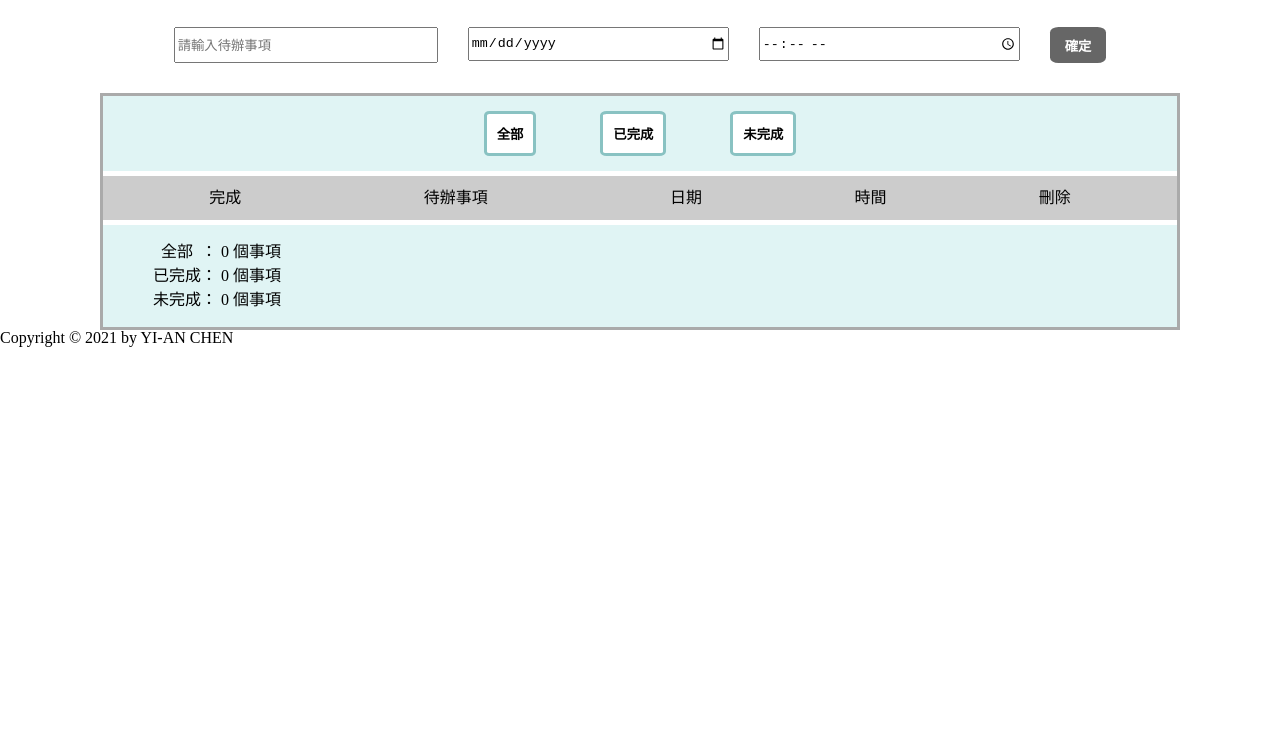
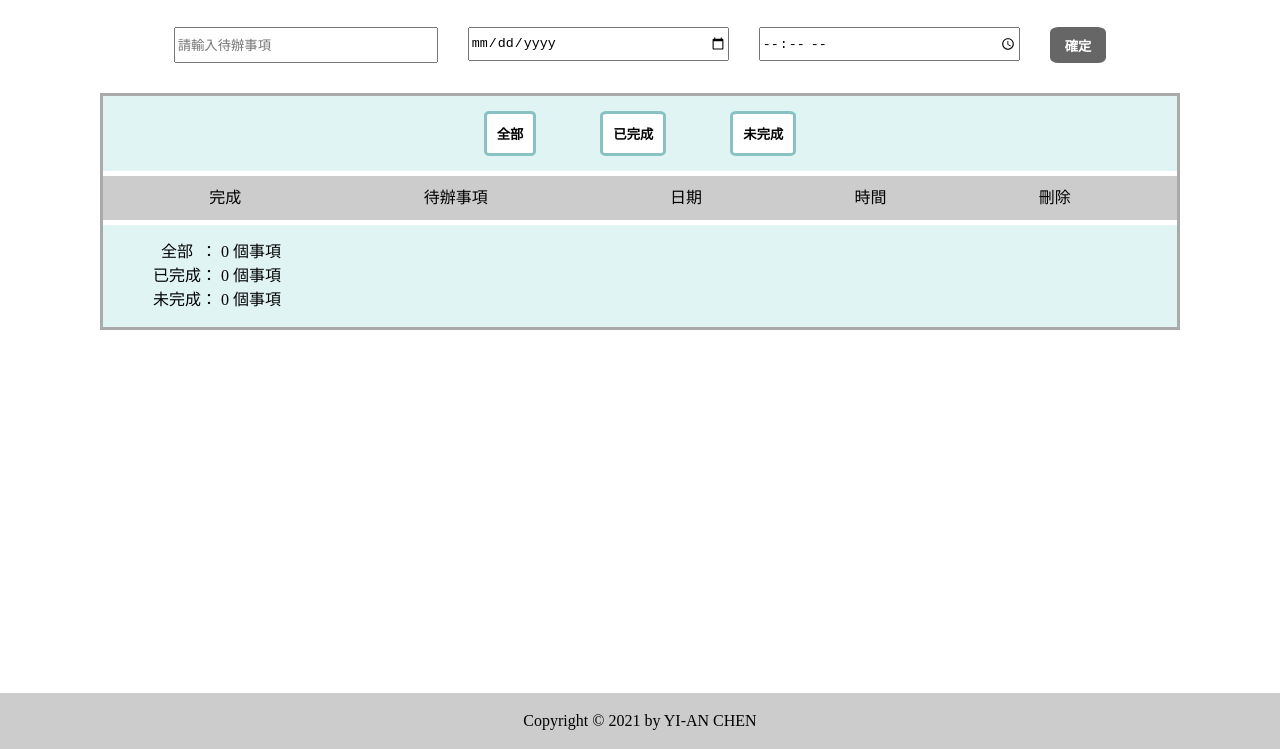
Before and after one commit to yi-an-chen/todolist, a plain HTML site: page index.html in a window 1280 px wide. Shown: the part 51-800 px from the top of the page. Drawn offline with nearby package versions, Linux system fonts and the light colour scheme.

Commit message:
Update style.css
Add style of footer section.

```diff
--- a/style.css
+++ b/style.css
@@ -1,8 +1,22 @@
+html, body { /* 外層高度 100% */
+    height: 100%;
+    margin: 0;
+}
+
+body{
+    display: flex;
+    flex-direction: column;
+}
+
 h1 {
     text-align: center;
     margin: 20px 0px 30px;
     font-size: 28px;
     font-weight: bold;
+}
+
+#vm{
+    flex-grow: 1;
 }
 
 /* addArea - 輸入區 */
@@ -48,7 +62,7 @@ h1 {
 /* contentArea - 顯示區 */
 
 .contentArea {
-    margin: 30px 100px 0px;
+    margin: 30px 100px;
     border: 3px #aaa solid;
     background-color: rgba(154, 219, 219, 0.3);
 }
@@ -129,6 +143,14 @@ h1 {
     background-color: #faa;
 }
 
+/* Footer */
+.footer{
+    width: 100%;
+    padding: 20px 0;
+    background-color: #ccc;
+    text-align: center;
+}
+
 /* RWD - @media */
 
 @media screen and (max-width:767px) {
@@ -149,7 +171,7 @@ h1 {
         padding: 5px;
     }
     .contentArea {
-        margin: 10px 25px;
+        margin: 15px 25px 30px;
     }
     .contentArea li {
         padding: 10px 5px;
```
